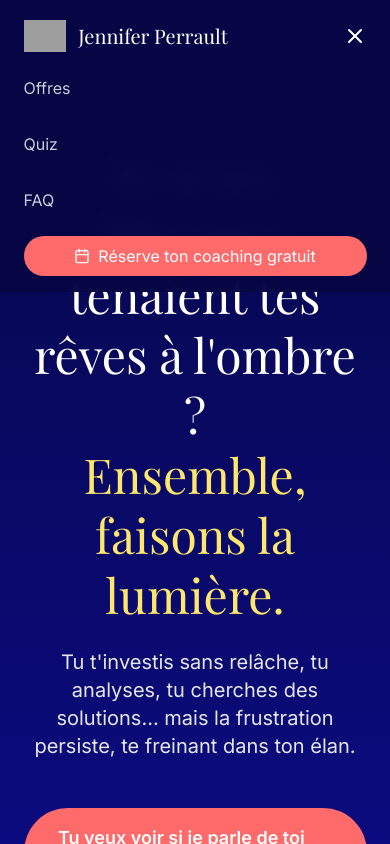
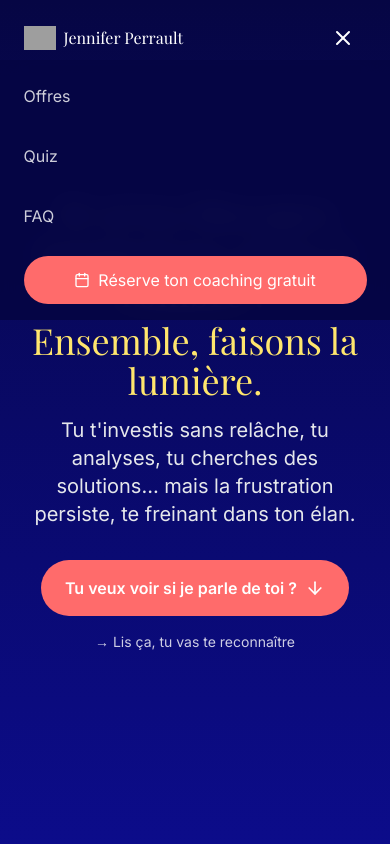
Before and after one commit to CoachJenny/LandingPage, a React (Vite) app: page / in a window 390 px wide. Both pictures are taken after a click on the button 354 px from the left and 36 px from the top of the page. Shown: the top 844 px of the page. Built offline with nearby package versions, Linux system fonts and the light colour scheme; grey boxes are pictures that could not be loaded.

Commit message:
optimization pack 2

```diff
--- a/index.html
+++ b/index.html
@@ -63,69 +63,6 @@
         }
       }, true);
     </script>
-
-    <!-- Structured Data -->
-    <script type="application/ld+json">
-      {
-        "@context": "https://schema.org",
-        "@type": "ProfessionalService",
-        "name": "Nahara Coaching - Jennifer Perrault",
-        "image": "/LogoNaharaComplet.png",
-        "description": "Coach professionnelle certifiée, j'accompagne les managers, cadres et entrepreneurs à transformer leurs blocages en leviers grâce au coaching de carrière, de leadership et de posture managériale.",
-        "address": {
-          "@type": "PostalAddress",
-          "addressLocality": "Paris",
-          "addressRegion": "Île-de-France",
-          "addressCountry": "FR"
-        },
-        "geo": {
-          "@type": "GeoCoordinates",
-          "latitude": "48.8566",
-          "longitude": "2.3522"
-        },
-        "url": "https://nahara-coaching.com",
-        "telephone": "+33648144945",
-        "priceRange": "€€€",
-        "openingHours": "Mo-Fr 09:00-18:00",
-        "sameAs": [
-          "https://www.linkedin.com/in/jennifer-perrault-coach"
-        ]
-      }
-    </script>
-
-    <!-- FAQ Structured Data -->
-    <script type="application/ld+json">
-      {
-        "@context": "https://schema.org",
-        "@type": "FAQPage",
-        "mainEntity": [
-          {
-            "@type": "Question",
-            "name": "En quoi consiste un coaching de carrière ?",
-            "acceptedAnswer": {
-              "@type": "Answer",
-              "text": "Un coaching de carrière t'aide à prendre du recul sur ton parcours professionnel, identifier tes freins, clarifier tes objectifs et poser des actions concrètes. Il peut porter sur une reconversion, une prise de poste, une montée en responsabilité ou un besoin de sens."
-            }
-          },
-          {
-            "@type": "Question",
-            "name": "À qui s'adresse le coaching professionnel proposé ici ?",
-            "acceptedAnswer": {
-              "@type": "Answer",
-              "text": "Il s'adresse aux managers, cadres, entrepreneurs et indépendants qui veulent incarner un leadership plus fluide, retrouver du souffle dans leur carrière, ou prendre une nouvelle direction sans se perdre."
-            }
-          },
-          {
-            "@type": "Question",
-            "name": "Quelle est la différence entre les offres Lightning, Lightwave et Étincelle ?",
-            "acceptedAnswer": {
-              "@type": "Answer",
-              "text": "Lightning est un coaching complet pour transformer ton leadership. Lightwave t'aide à retrouver du mouvement sur 2 à 3 mois. Étincelle est une séance unique pour débloquer une situation ponctuelle."
-            }
-          }
-        ]
-      }
-    </script>
   </head>
   <body>
     <div id="root"></div>
--- a/src/components/Header.tsx
+++ b/src/components/Header.tsx
@@ -18,18 +18,18 @@ export const Header: React.FC = () => {
 
   return (
     <header className={`fixed top-0 left-0 right-0 z-50 transition-all duration-300 ${
-      isScrolled ? 'bg-primary/90 backdrop-blur-md py-3 shadow-lg' : 'bg-transparent py-5'
+      isScrolled ? 'bg-primary/90 backdrop-blur-md py-2 shadow-lg' : 'bg-transparent py-4'
     }`}>
       <div className="container mx-auto px-4">
         <div className="flex justify-between items-center">
           {/* Logo and Name */}
-          <Link to="/" className="flex items-center space-x-3">
+          <Link to="/" className="flex items-center space-x-2 md:space-x-3">
             <img
               src="/LogoNahara.png"
               alt="Nahara Coaching"
-              className="h-8 w-auto"
+              className="h-6 md:h-8 w-auto"
             />
-            <span className="text-xl font-display text-white">Jennifer Perrault</span>
+            <span className="text-base md:text-xl font-display text-white">Jennifer Perrault</span>
           </Link>
 
           {/* Navigation - Desktop */}
@@ -56,17 +56,17 @@ export const Header: React.FC = () => {
               href="https://calendly.com/jennifer-perrault/call-decouverte"
               target="_blank"
               rel="noopener noreferrer"
-              className="inline-flex items-center px-4 py-2 bg-accent hover:bg-accent-light
+              className="touch-target inline-flex items-center px-4 py-2 bg-accent hover:bg-accent-light
                 text-white rounded-full transition-all transform hover:scale-105"
             >
               <Calendar className="w-4 h-4 mr-2" />
-              <span>Réserver un appel</span>
+              <span>Réserve ton coaching gratuit</span>
             </a>
           </nav>
 
           {/* Mobile menu button */}
           <button
-            className="md:hidden text-white"
+            className="touch-target md:hidden text-white p-2"
             onClick={() => setIsMenuOpen(!isMenuOpen)}
           >
             {isMenuOpen ? <X className="w-6 h-6" /> : <Menu className="w-6 h-6" />}
@@ -81,21 +81,21 @@ export const Header: React.FC = () => {
             <nav className="flex flex-col space-y-4">
               <HashLink
                 to="/#offers"
-                className="text-white/80 hover:text-white transition-colors py-2"
+                className="touch-target text-white/80 hover:text-white transition-colors py-2"
                 onClick={() => setIsMenuOpen(false)}
               >
                 Offres
               </HashLink>
               <HashLink
                 to="/#quiz"
-                className="text-white/80 hover:text-white transition-colors py-2"
+                className="touch-target text-white/80 hover:text-white transition-colors py-2"
                 onClick={() => setIsMenuOpen(false)}
               >
                 Quiz
               </HashLink>
               <HashLink
                 to="/#faq"
-                className="text-white/80 hover:text-white transition-colors py-2"
+                className="touch-target text-white/80 hover:text-white transition-colors py-2"
                 onClick={() => setIsMenuOpen(false)}
               >
                 FAQ
@@ -104,7 +104,7 @@ export const Header: React.FC = () => {
                 href="https://calendly.com/jennifer-perrault/call-decouverte"
                 target="_blank"
                 rel="noopener noreferrer"
-                className="inline-flex items-center px-4 py-2 bg-accent hover:bg-accent-light
+                className="touch-target inline-flex items-center px-4 py-3 bg-accent hover:bg-accent-light
                   text-white rounded-full transition-all w-full justify-center"
                 onClick={() => setIsMenuOpen(false)}
               >
--- a/src/components/Hero.tsx
+++ b/src/components/Hero.tsx
@@ -5,8 +5,8 @@ import { Link as ScrollLink } from 'react-scroll';
 
 export const Hero: React.FC = () => {
   return (
-    <section className="min-h-screen bg-gradient-to-b from-primary to-primary-light text-white flex items-center relative pt-20">
-      <div className="container mx-auto px-4 py-16">
+    <section className="min-h-[100svh] bg-gradient-to-b from-primary to-primary-light text-white flex items-center relative pt-safe-top">
+      <div className="container mx-auto px-4 py-8 md:py-16">
         <motion.div
           initial={{ opacity: 0, y: 20 }}
           animate={{ opacity: 1, y: 0 }}
@@ -19,12 +19,12 @@ export const Hero: React.FC = () => {
           </h1>
 
           {/* Visible creative heading */}
-          <h2 className="text-5xl md:text-6xl font-display mb-6 leading-tight">
+          <h2 className="text-3xl xs:text-4xl md:text-5xl lg:text-6xl font-display mb-4 md:mb-6 leading-tight">
             Et si tes blocages tenaient tes rêves à l'ombre ?
-            <span className="block text-accent-light">Ensemble, faisons la lumière.</span>
+            <span className="block text-accent-light mt-2">Ensemble, faisons la lumière.</span>
           </h2>
 
-          <p className="text-xl md:text-2xl mb-12 text-gray-200">
+          <p className="text-lg xs:text-xl md:text-2xl mb-8 md:mb-12 text-gray-200 px-2">
             Tu t'investis sans relâche, tu analyses, tu cherches des solutions…
             mais la frustration persiste, te freinant dans ton élan.
           </p>
@@ -39,18 +39,18 @@ export const Hero: React.FC = () => {
               spy={true}
               smooth={true}
               offset={-70}
-              duration={800}
-              className="inline-flex items-center px-8 py-4 bg-accent hover:bg-accent-light text-white text-lg font-semibold rounded-full transition-all cursor-pointer"
+              duration={500} // Reduced from 800 to 500 for faster scrolling
+              className="touch-target inline-flex items-center px-6 md:px-8 py-4 bg-accent hover:bg-accent-light text-white text-base md:text-lg font-semibold rounded-full transition-all cursor-pointer"
             >
               Tu veux voir si je parle de toi ?
               <ArrowDown className="ml-2 h-5 w-5" />
             </ScrollLink>
-            <p className="text-white/80 mt-4">→ Lis ça, tu vas te reconnaître</p>
+            <p className="text-white/80 mt-4 text-sm md:text-base">→ Lis ça, tu vas te reconnaître</p>
           </motion.div>
         </motion.div>
       </div>
 
-      <div className="absolute bottom-8 left-1/2 transform -translate-x-1/2 animate-bounce">
+      <div className="absolute bottom-8 left-1/2 transform -translate-x-1/2 animate-bounce hidden md:block">
         <ArrowDown className="h-8 w-8 text-accent-light" />
       </div>
     </section>
--- a/src/index.css
+++ b/src/index.css
@@ -2,22 +2,81 @@
 @tailwind components;
 @tailwind utilities;
 
-/* Mobile-first media queries */
+/* Base styles */
 @layer base {
   html {
     -webkit-tap-highlight-color: transparent;
-    @apply scroll-smooth;
+    scroll-behavior: smooth;
   }
 
   body {
-    @apply antialiased;
+    -webkit-text-size-adjust: none;
+    text-size-adjust: none;
   }
 }
 
-/* Custom scrollbar for webkit browsers */
-@supports selector(::-webkit-scrollbar) {
+/* Custom components */
+@layer components {
+  .touch-target {
+    @apply min-h-[44px] min-w-[44px];
+  }
+
+  .btn {
+    @apply inline-flex items-center justify-center px-6 py-3 rounded-full font-semibold transition-all duration-300;
+  }
+
+  .btn-primary {
+    @apply bg-accent text-white hover:bg-accent-light;
+  }
+
+  .section-padding {
+    @apply py-12 md:py-20;
+  }
+
+  .heading-xl {
+    @apply text-3xl xs:text-4xl md:text-5xl lg:text-6xl font-display;
+  }
+
+  .heading-lg {
+    @apply text-2xl xs:text-3xl md:text-4xl font-display;
+  }
+
+  .heading-md {
+    @apply text-xl xs:text-2xl md:text-3xl font-display;
+  }
+
+  .text-body {
+    @apply text-base md:text-lg;
+  }
+
+  .text-small {
+    @apply text-sm md:text-base;
+  }
+}
+
+/* Custom utilities */
+@layer utilities {
+  .safe-area-top {
+    padding-top: env(safe-area-inset-top);
+  }
+
+  .safe-area-right {
+    padding-right: env(safe-area-inset-right);
+  }
+
+  .safe-area-bottom {
+    padding-bottom: env(safe-area-inset-bottom);
+  }
+
+  .safe-area-left {
+    padding-left: env(safe-area-inset-left);
+  }
+}
+
+/* Custom scrollbar */
+@media (min-width: 768px) {
   ::-webkit-scrollbar {
-    @apply w-2;
+    width: 8px;
   }
 
   ::-webkit-scrollbar-track {
@@ -25,19 +84,12 @@
   }
 
   ::-webkit-scrollbar-thumb {
-    @apply bg-accent/20 rounded-full hover:bg-accent/30 transition-colors;
-  }
-}
-
-/* Improved touch targets for mobile */
-@layer components {
-  .touch-target {
-    @apply min-h-[44px] min-w-[44px];
+    @apply bg-accent/20 rounded-full transition-colors hover:bg-accent/30;
   }
 }
 
 /* Prevent text size adjustment on orientation change */
-@media screen and (orientation: landscape) {
+@media (orientation: landscape) {
   html {
     -webkit-text-size-adjust: none;
     text-size-adjust: none;
--- a/tailwind.config.js
+++ b/tailwind.config.js
@@ -39,12 +39,6 @@ export default {
         'xl': '1280px',
         '2xl': '1536px',
       },
-      spacing: {
-        'safe-top': 'env(safe-area-inset-top)',
-        'safe-bottom': 'env(safe-area-inset-bottom)',
-        'safe-left': 'env(safe-area-inset-left)',
-        'safe-right': 'env(safe-area-inset-right)',
-      },
     },
   },
   plugins: [
```
